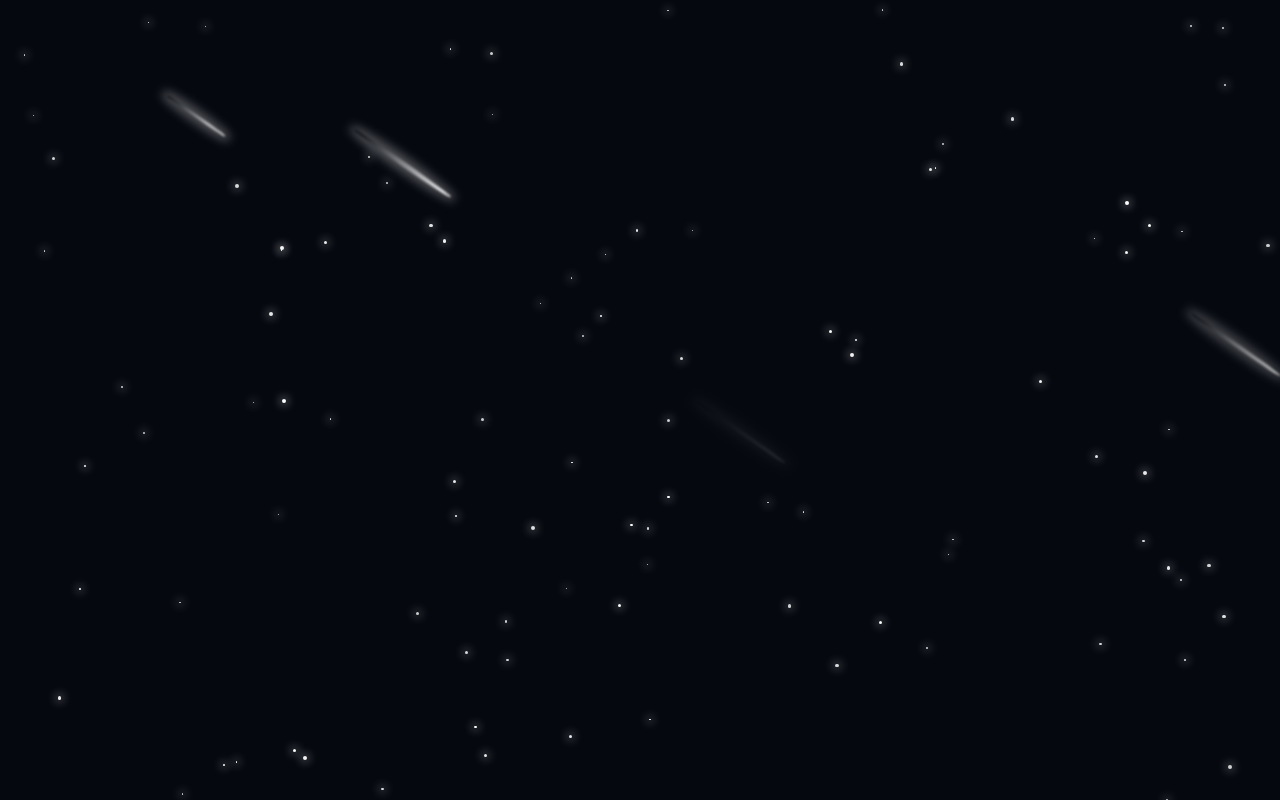
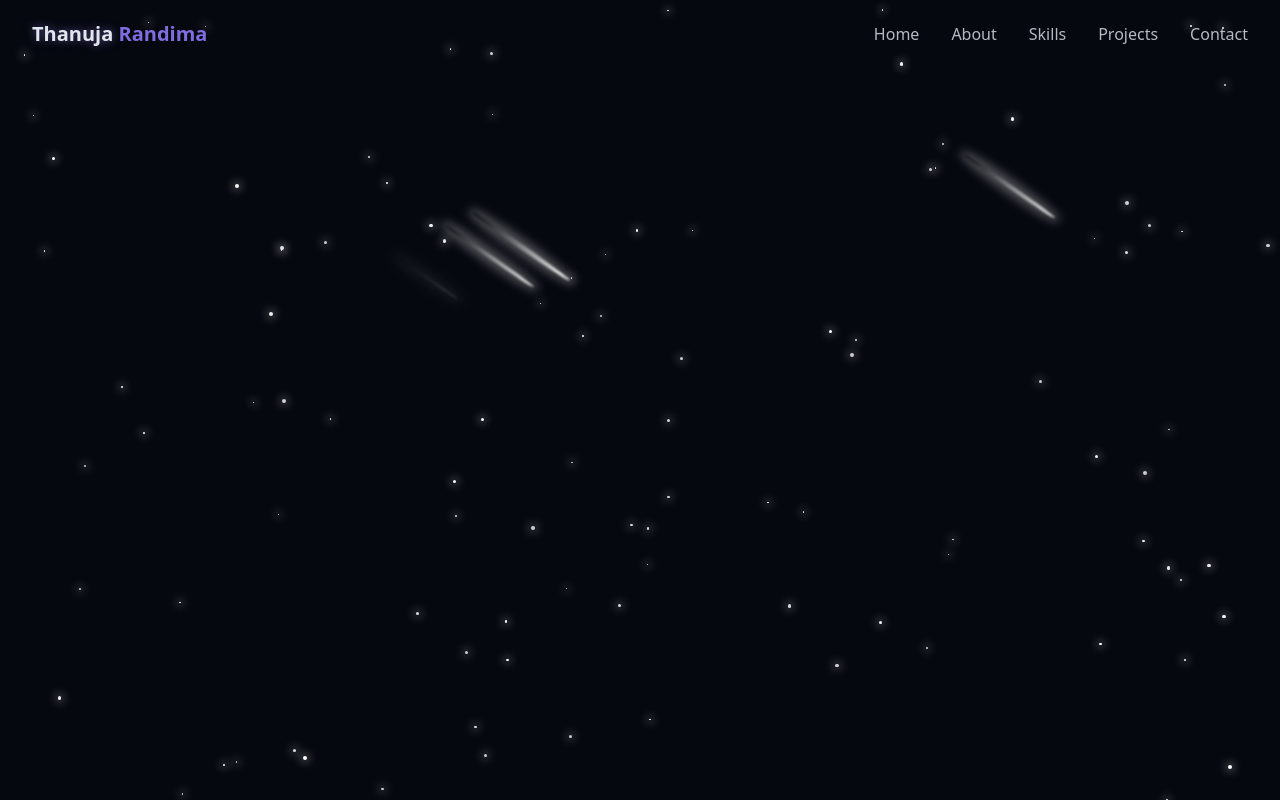
Before and after one commit to ThanujaRandima/portfolio1, a React (Vite) app: page / in a window 1280 px wide. Built offline with nearby package versions, Linux system fonts and the light colour scheme.

Commit message:
Navbar added

```diff
--- /dev/null
+++ b/src/components/Navbar.jsx
@@ -0,0 +1,91 @@
+import { cn } from "@/lib/util.js";
+import { Menu, X } from "lucide-react";
+import { useEffect, useState } from "react";
+
+const navItems = [
+  { name: "Home", href: "#hero" },
+  { name: "About", href: "#about" },
+  { name: "Skills", href: "#skills" },
+  { name: "Projects", href: "#projects" },
+  { name: "Contact", href: "#contact" },
+];
+
+export const Navbar = () => {
+  const [isScrolled, setIsScrolled] = useState(false);
+  const [isMenuOpen, setIsMenuOpen] = useState(false);
+
+  useEffect(() => {
+    const handleScroll = () => {
+      setIsScrolled(window.screenY > 10);
+    };
+
+    window.addEventListener("scroll", handleScroll);
+    return () => window.removeEventListener("scroll", handleScroll);
+  }, []);
+  return (
+    <nav
+      className={cn(
+        "fixed w-full z-40 transition-all duration-300",
+        isScrolled ? "py-3 bg-background/80 backdrop-blur-md shadow-xs" : "py-5"
+      )}
+    >
+      <div className="container flex items-center justify-between">
+        <a
+          className="text-xl font-bold text-primary flex items-center"
+          href="#hero"
+        >
+          <span className="relative z-10">
+            <span className="text-glow text-foreground"> Thanuja </span>{" "}
+            Randima
+          </span>
+        </a>
+
+        {/* desktop nav */}
+        <div className="hidden md:flex space-x-8">
+          {navItems.map((item, key) => (
+            <a
+              key={key}
+              href={item.href}
+              className="text-foreground/80 hover:text-primary transition-colors duration-300"
+            >
+              {item.name}
+            </a>
+          ))}
+        </div>
+
+        {/* mobile nav */}
+
+        <button
+          onClick={() => setIsMenuOpen((prev) => !prev)}
+          className="md:hidden p-2 text-foreground z-50"
+          aria-label={isMenuOpen ? "Close Menu" : "Open Menu"}
+        >
+          {isMenuOpen ? <X size={24} /> : <Menu size={24} />}{" "}
+        </button>
+
+        <div
+          className={cn(
+            "fixed inset-0 bg-background/95 backdroup-blur-md z-40 flex flex-col items-center justify-center",
+            "transition-all duration-300 md:hidden",
+            isMenuOpen
+              ? "opacity-100 pointer-events-auto"
+              : "opacity-0 pointer-events-none"
+          )}
+        >
+          <div className="flex flex-col space-y-8 text-xl">
+            {navItems.map((item, key) => (
+              <a
+                key={key}
+                href={item.href}
+                className="text-foreground/80 hover:text-primary transition-colors duration-300"
+                onClick={() => setIsMenuOpen(false)}
+              >
+                {item.name}
+              </a>
+            ))}
+          </div>
+        </div>
+      </div>
+    </nav>
+  );
+};
--- /dev/null
+++ b/src/lib/util.js
@@ -0,0 +1,6 @@
+import { clsx } from "clsx";
+import { twMerge } from "tailwind-merge";
+
+export const cn = (...inputs) => {
+  return twMerge(clsx(inputs));
+};
--- a/src/pages/Home.jsx
+++ b/src/pages/Home.jsx
@@ -1,9 +1,11 @@
 import { StarBackground } from "@/components/StarBackground";
+import { Navbar } from "@/components/Navbar.jsx";
 
 const Home = () => {
   return (
     <div className="min-h-screen bg-background text-foreground overflow-x-hidden">
         <StarBackground />
+        <Navbar />
     </div>
   );
 };
--- a/src/pages/NotFound.jsx
+++ b/src/pages/NotFound.jsx
@@ -0,0 +1,9 @@
+
+
+const NotFound = () => {
+  return (
+    <div>NotFound</div>
+  )
+}
+
+export default NotFound
```
